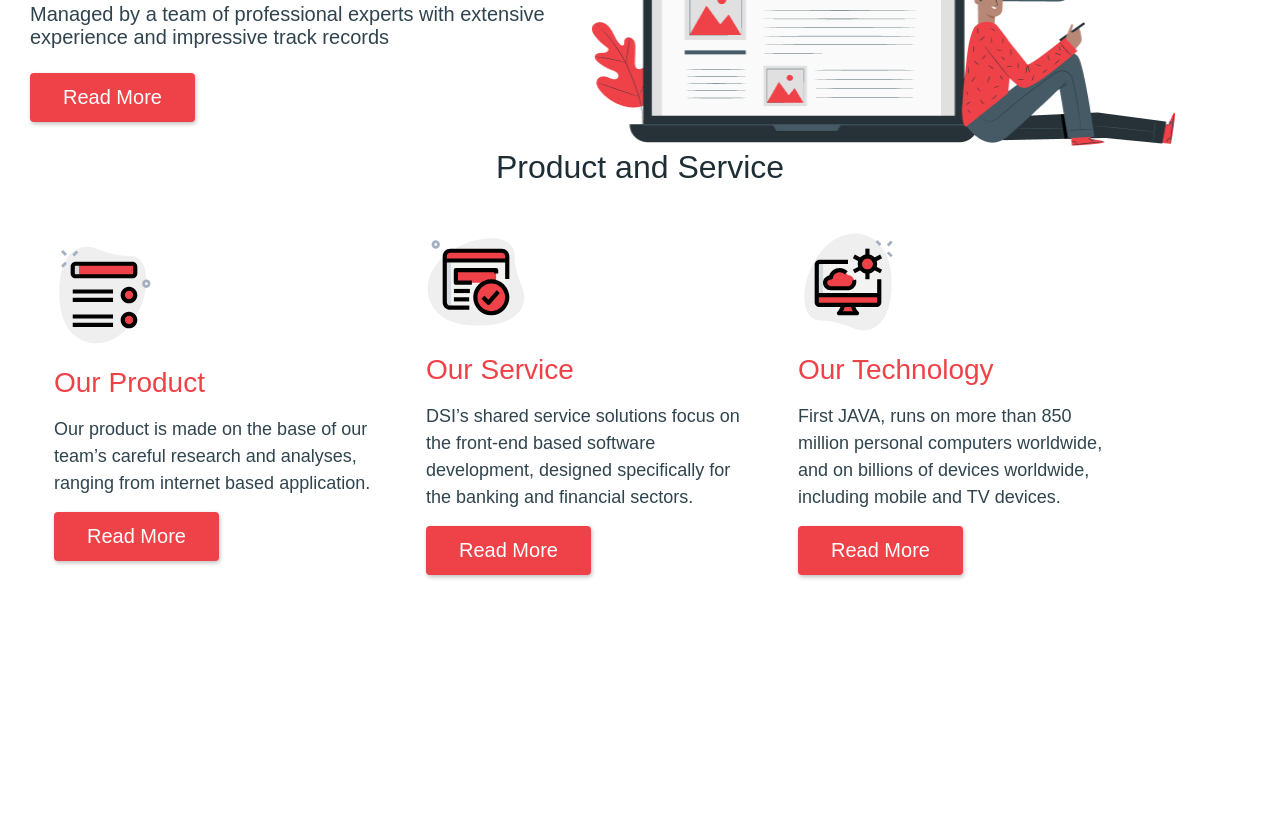
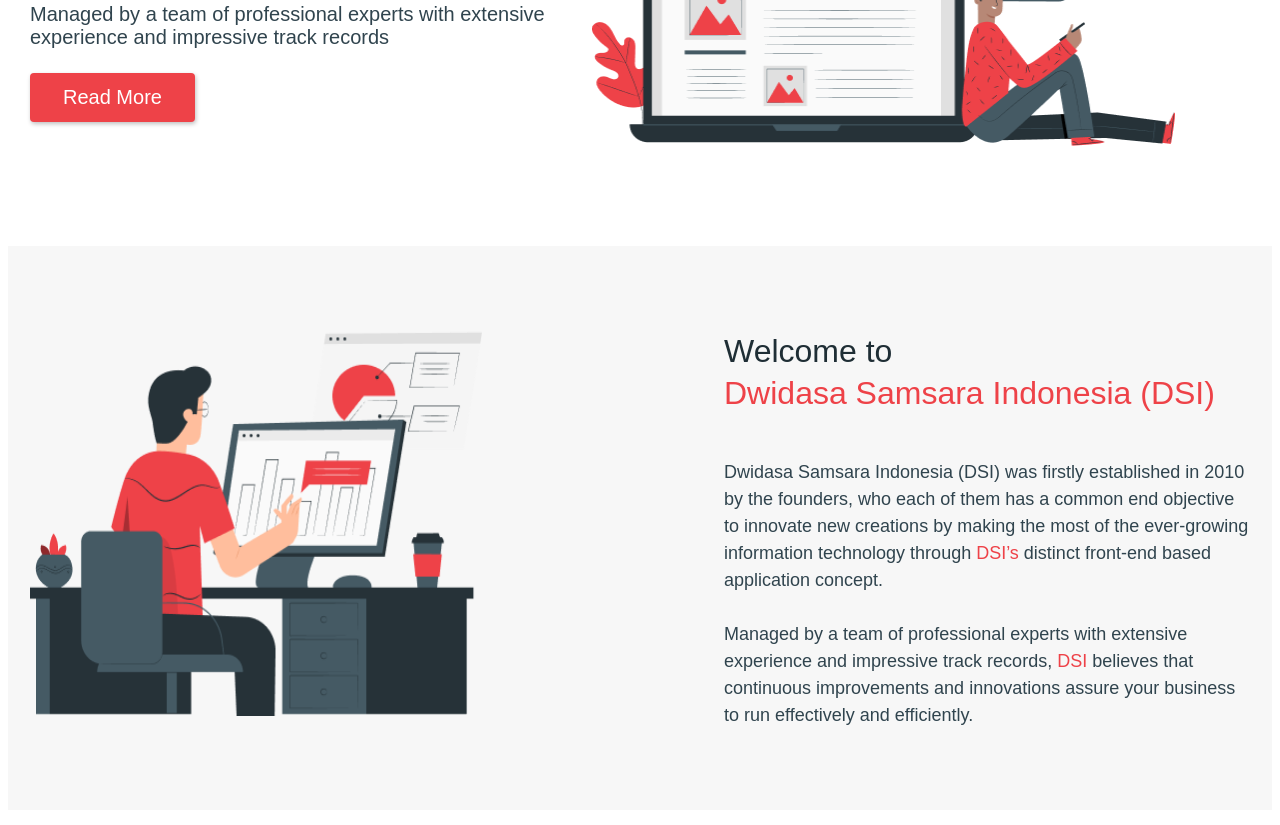
Before and after one commit to SoloMan-cool/DCI, a plain HTML site: page index.html in a window 1280 px wide. Shown: the part 355-1180 px from the top of the page. Before the commit the page ends 942 px from the top, so only its background shows below. Drawn offline with Linux system fonts and the light colour scheme.

Commit message:
I have finish middle part of site

```diff
--- a/index.html
+++ b/index.html
@@ -1,11 +1,13 @@
 <!DOCTYPE html>
 <html lang="en">
+
 <head>
     <meta charset="UTF-8">
     <meta name="viewport" content="width=device-width, initial-scale=1.0">
     <title>DCI</title>
     <link rel="stylesheet" href="style.css">
 </head>
+
 <body>
     <!-- MY part -->
     <header>
@@ -54,7 +56,8 @@
                     <h2 class="hero__title">Making the most of the ever-growing
                         <span class="h2__red-text">Information Technology</span>
                     </h2>
-                    <p class="hero__text">Managed by a team of professional experts with extensive experience and impressive track records</p>
+                    <p class="hero__text">Managed by a team of professional experts with extensive experience and
+                        impressive track records</p>
                     <button class="btn">Read More</button>
                 </div>
                 <img src="img/hero--photo.png" alt="photo" class="hero__photo" width="563" height="382">
@@ -64,7 +67,23 @@
     <!-- MY part -->
     <main>
         <section class="middle">
-            <div class="container middle__container"></div>
+            <div class="container middle__container">
+                <img src="img/middle-photo.png" alt="" class="middle__img" width="452" height="472">
+                <div class="middle__box">
+                    <h2 class="middle__title">Welcome to <br> <span class="middle__red-color">Dwidasa Samsara Indonesia (DSI)</span></h2>
+                    <p class="middle__info">
+                        Dwidasa Samsara Indonesia (DSI) was firstly established in 2010 by the founders, who each of
+                        them has a common end objective to innovate new creations by making the most of the ever-growing
+                        information technology through <span class="middle__red-color">DSI’s</span> distinct front-end
+                        based application concept. <br>
+                        <br>
+                        Managed by a team of professional experts with extensive experience and impressive track
+                        records, <span class="middle__red-color">DSI</span> believes that continuous improvements and
+                        innovations assure your business to run
+                        effectively and efficiently.
+                    </p>
+                </div>
+            </div>
         </section>
     </main>
     <!-- YOUR part -->
@@ -75,25 +94,31 @@
                 <ul class="products__list">
                     <li class="products__item">
                         <div class="products__info">
-                                <img src="img/our-prooduct.svg" alt="our prooduct" class="products__info-photo" width="100" height="100">
+                            <img src="img/our-prooduct.svg" alt="our prooduct" class="products__info-photo" width="100"
+                                height="100">
                             <h3 class="products__info-title">Our Product</h3>
-                                <p class="products__info-text">Our product is made on the base of our team’s careful research and analyses, ranging from internet based application.</p>
+                            <p class="products__info-text">Our product is made on the base of our team’s careful
+                                research and analyses, ranging from internet based application.</p>
                             <button class="btn">Read More</button>
                         </div>
                     </li>
                     <li class="products__item">
                         <div class="products__info">
-                                <img src="img/services.svg" alt="our prooduct" class="products__info-photo" width="100" height="100">
+                            <img src="img/services.svg" alt="our prooduct" class="products__info-photo" width="100"
+                                height="100">
                             <h3 class="products__info-title">Our Service</h3>
-                                <p class="products__info-text">DSI’s shared service solutions focus on the front-end based software development, designed specifically for the banking and financial sectors.</p>
+                            <p class="products__info-text">DSI’s shared service solutions focus on the front-end based
+                                software development, designed specifically for the banking and financial sectors.</p>
                             <button class="btn">Read More</button>
                         </div>
                     </li>
                     <li class="products__item">
                         <div class="products__info">
-                                <img src="img/our-technology.svg" alt="our prooduct" class="products__info-photo" width="100" height="100">
+                            <img src="img/our-technology.svg" alt="our prooduct" class="products__info-photo"
+                                width="100" height="100">
                             <h3 class="products__info-title">Our Technology</h3>
-                                <p class="products__info-text">First JAVA, runs on more than 850 million personal computers worldwide, and on billions of devices worldwide, including mobile and TV devices.</p>
+                            <p class="products__info-text">First JAVA, runs on more than 850 million personal computers
+                                worldwide, and on billions of devices worldwide, including mobile and TV devices.</p>
                             <button class="btn">Read More</button>
                         </div>
                     </li>
@@ -114,4 +139,5 @@
         </section>
     </main>
 </body>
+
 </html>
--- a/style.css
+++ b/style.css
@@ -175,3 +175,51 @@
     margin-bottom: 15px;
     padding: 0;
 }
+
+.middle{
+    background-color: rgb(247, 247, 247);
+    margin-top: 100px;
+    margin-bottom: 96px;
+}
+
+.middle__container{
+    padding: 57px 0 63px;
+    position: relative;
+    display: flex;
+    align-items: center;
+    gap: 82px;
+}
+
+.middle__img{
+    position: absolute;
+    top: -2px;
+    width: 452px;
+    height: 472px;
+}
+
+.middle__box{
+    margin-left: 694px;
+    display: flex;
+    align-items: flex-start;
+    flex-direction: column;
+}
+
+.middle__title{
+    color: rgb(31, 46, 53);
+    font-family: sans-serif;
+    font-size: 32px;
+    font-weight: 500;
+    line-height: 133%;
+}
+
+.middle__red-color{
+    color: rgb(238, 66, 72);
+}
+
+.middle__info{
+    color: rgb(48, 68, 78);
+    font-family: sans-serif;
+    font-size: 18px;
+    font-weight: 400;
+    line-height: 150%;
+}
```
Lines whose indentation alone changed are shown as unchanged.
